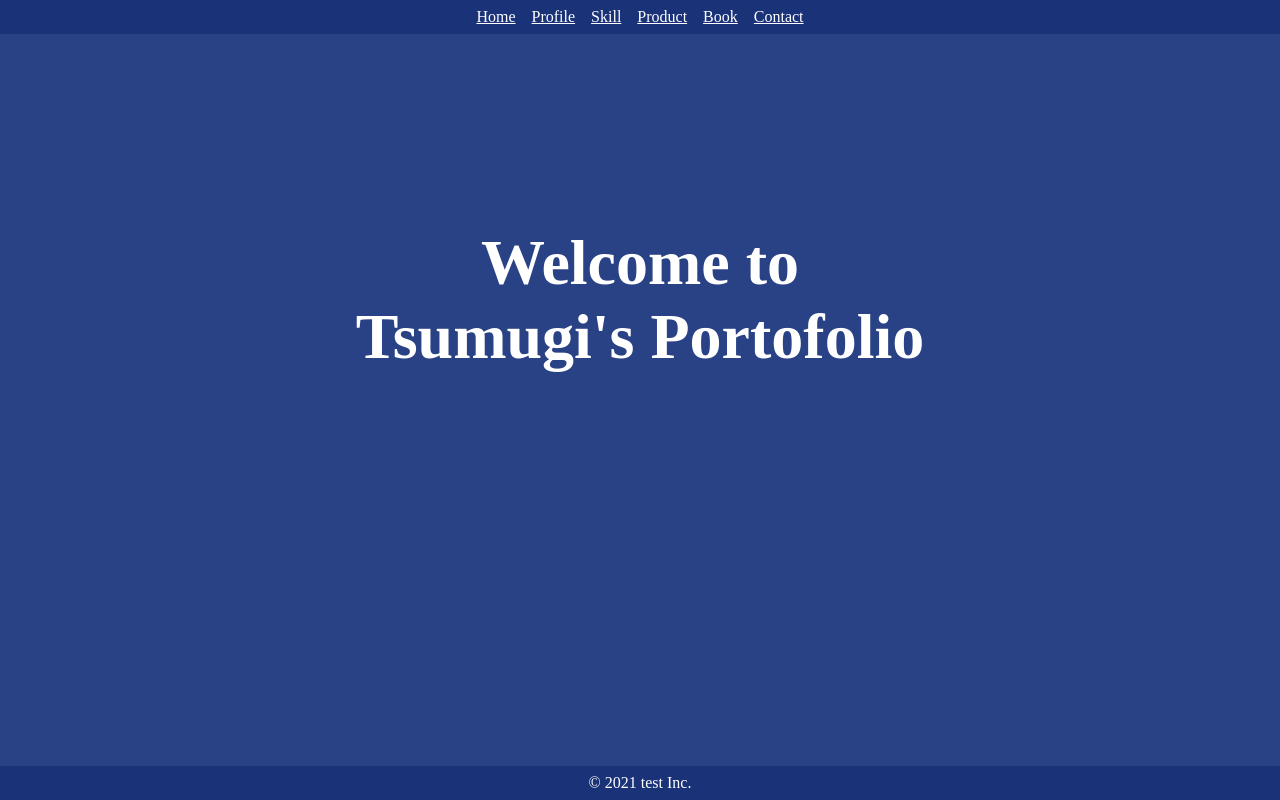
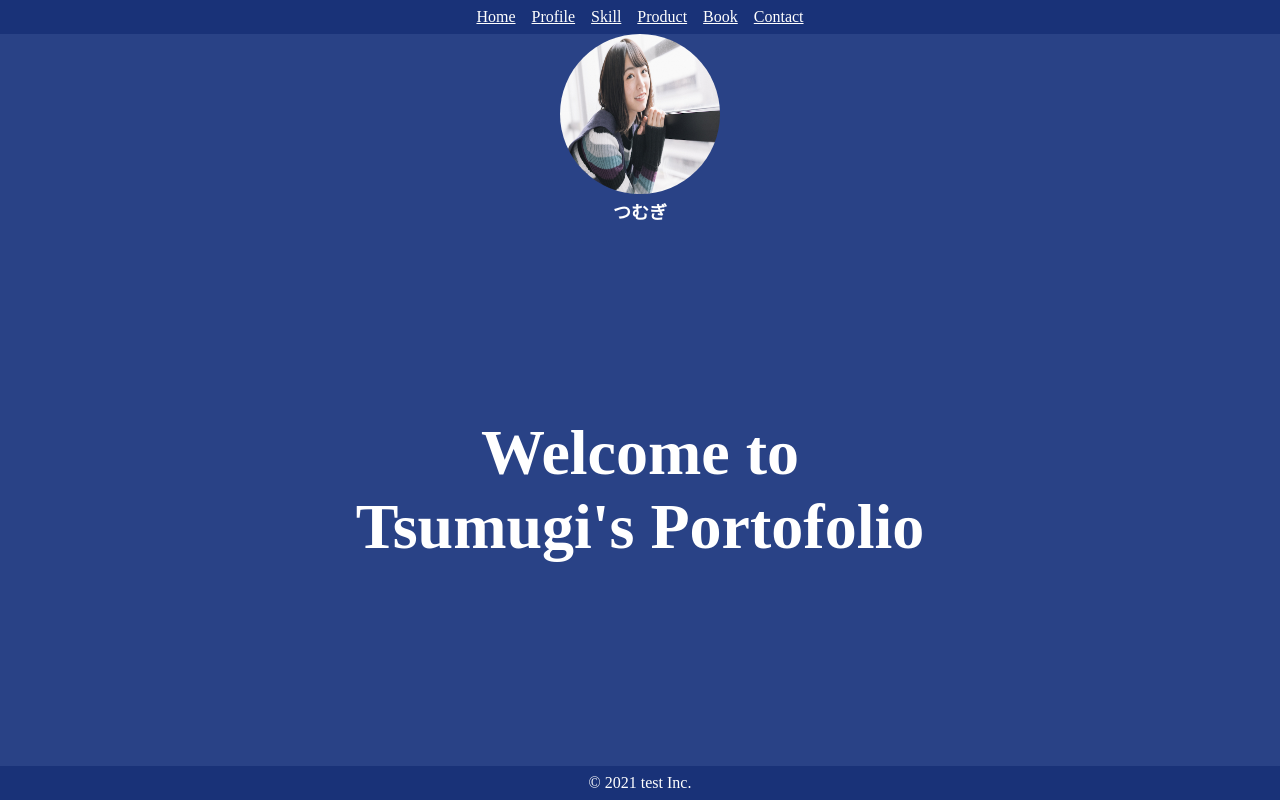
Before and after one commit to it-tsumugi/reactPortfolio, a React (Create React App) app: page / in a window 1280 px wide. Built offline with nearby package versions, Linux system fonts and the light colour scheme.

Commit message:
ビルドの確認

```diff
--- a/src/components/pages/Home.tsx
+++ b/src/components/pages/Home.tsx
@@ -1,11 +1,17 @@
 import styled from "styled-components";
+import hinako from "../../assets/images/hinako.jpg";
 
-export const Home =() => {
+export const Home = () => {
+  const name = "つむぎ";
   return (
+    <>
+      <SImg height={160} width={160} src = {hinako} alt={name} />
+      <SName>{name}</SName>
       <Smessage>
         <div>Welcome to </div>
         <div>Tsumugi's Portofolio</div>
       </Smessage>
+    </>
   );
 };
 
@@ -13,3 +19,13 @@ const Smessage = styled.h1`
     font-size: 64px;
     margin: 15% auto;
 `;
+
+const SImg = styled.img`
+    border-radius: 50%;
+` ;
+
+const SName = styled.p`
+    font-size: 18px;
+    font-weight: bold;
+    margin: 0;
+` ;
--- /dev/null
+++ b/types/import-jpg.d.ts
@@ -0,0 +1 @@
+declare module "*.jpg"
```
Also changed, not shown: tsconfig.json (+6 -1 lines), src/assets/images/hinako.jpg (added). Lines whose indentation alone changed are shown as unchanged.
